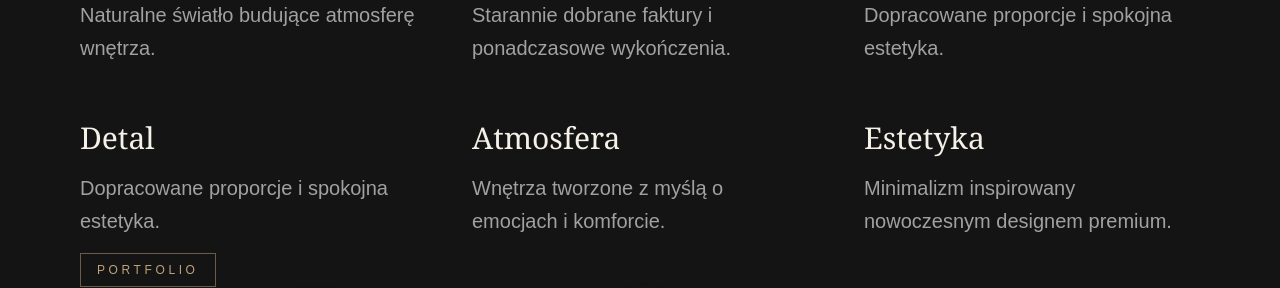
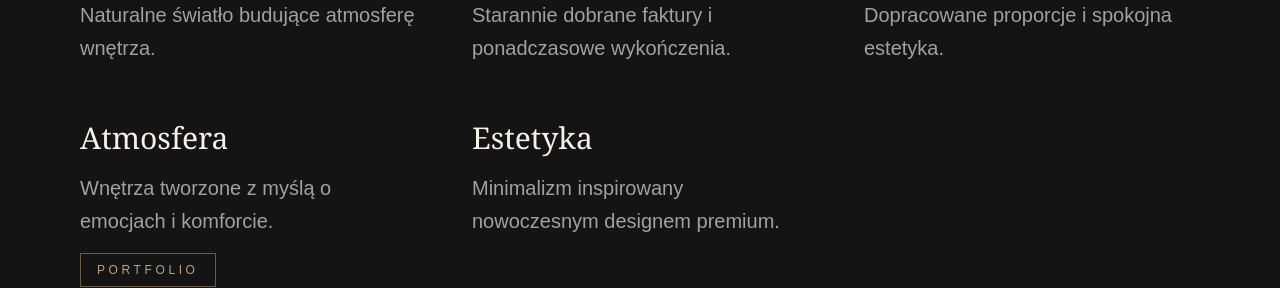
Before and after one commit to aiworkspacetools-cmd/awhouse-studio, a Next.js app: page / in a window 1280 px wide. Shown: the part 3180-3468 px from the top of the page. Built offline with nearby package versions, Linux system fonts and the light colour scheme.

Commit message:
remove duplicate detail

```diff
--- a/app/page.tsx
+++ b/app/page.tsx
@@ -350,15 +350,7 @@ export default function Home() {
         </p>
       </div>
 
-      <div>
-        <h3 className="mb-4 font-serif text-3xl text-[#f5f1e8]">
-          Detal
-        </h3>
 
-        <p className="text-xl leading-relaxed text-white/60">
-          Dopracowane proporcje i spokojna estetyka.
-        </p>
-      </div>
 
       <div>
         <h3 className="mb-4 font-serif text-3xl text-[#f5f1e8]">
```
